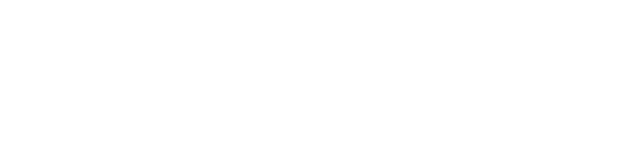
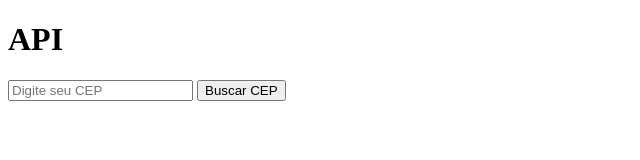
Before and after one commit to Barbara123Oliveira/PROJETO-FINAL-M3, a plain HTML site: page index.html in a window 1280 px wide. Shown: the whole page, without its empty margins (0-640 px from the left). Drawn offline with Linux system fonts and the light colour scheme.

Commit message:
Andamento

```diff
--- a/index.html
+++ b/index.html
@@ -7,6 +7,8 @@
     <link rel="stylesheet" href="style.css">
 </head>
 <body>
-    <script src="script.js"></script>
-</body>
-</html>
+    <h1>API</h1>
+
+    <input type="text" id="input-cep" placeholder="Digite seu CEP">
+
+    <button id="btn-search">Buscar CEP</button>
```
